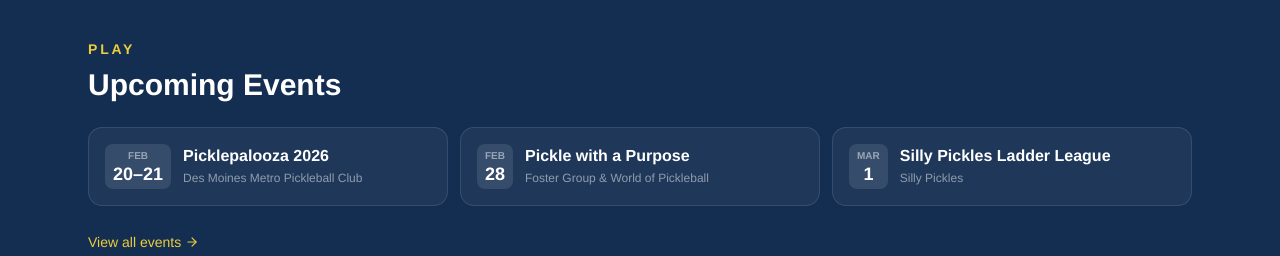
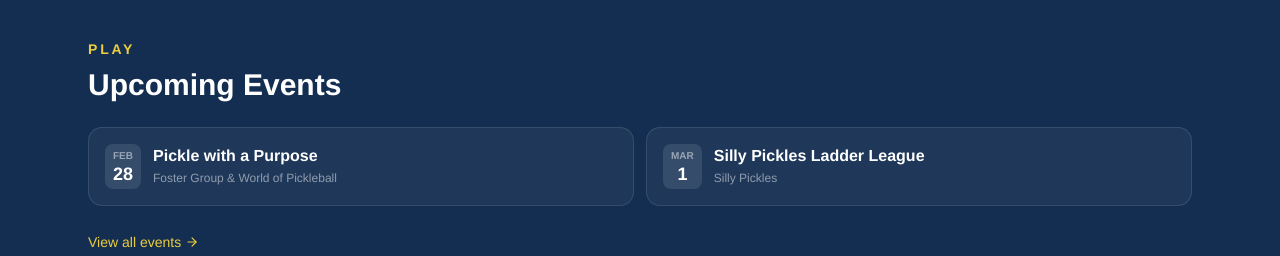
Before and after one commit to jared-christensen/dinks, a Next.js app: page / in a window 1280 px wide. Shown: the part 2600-2856 px from the top of the page. Built offline with nearby package versions, Linux system fonts and the light colour scheme.

Commit message:
Remove outdated event "Picklepalooza 2026" from upcoming events list

```diff
--- a/constants/events.ts
+++ b/constants/events.ts
@@ -10,17 +10,6 @@ export interface UpcomingEvent {
 }
 
 export const UPCOMING_EVENTS: UpcomingEvent[] = [
-  {
-    title: "Picklepalooza 2026",
-    organizer: "Des Moines Metro Pickleball Club",
-    type: "tournament",
-    dateLabel: "Feb",
-    dateValue: "20–21",
-    description:
-      "One of the largest pickleball events in Central Iowa! Two days of competitive MLP-style play with multiple divisions and age brackets.",
-    ctaLabel: "Learn More",
-    ctaUrl: "https://www.dmmp.club/events",
-  },
   {
     title: "Pickle with a Purpose",
     organizer: "Foster Group & World of Pickleball",
```
